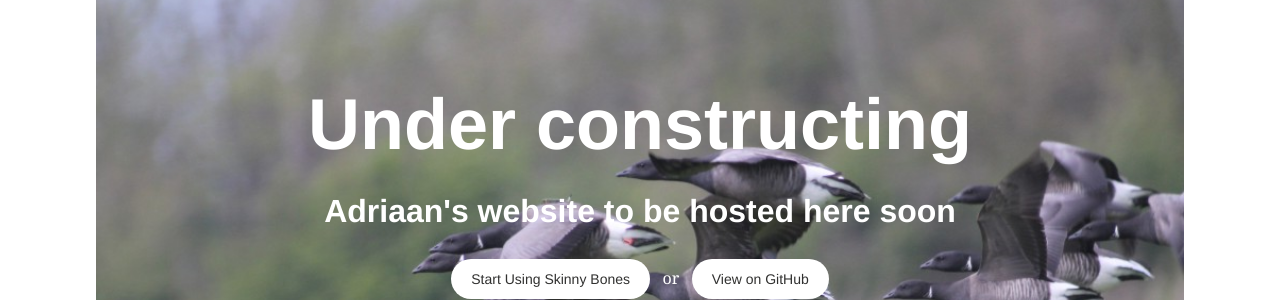
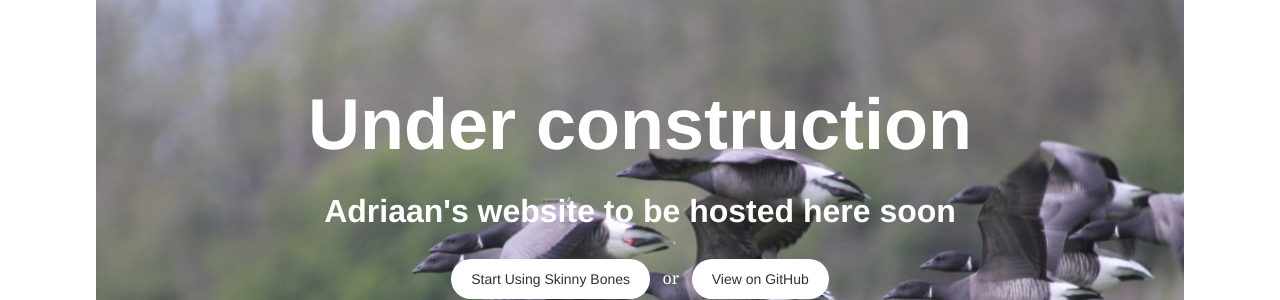
Before and after one commit to adokter/old_personal_pages, a Jekyll site: the page built from index.md, in a window 1280 px wide. Shown: the part 120-420 px from the top of the page. Built offline with Jekyll 4.4.1, drawn with Linux system fonts in a browser that asks for light colours.

Commit message:
removed typo

```diff
--- a/_layouts/landing.html
+++ b/_layouts/landing.html
@@ -15,7 +15,7 @@ layout: default
 
 <div class="page-lead" style="background-image:url({{ site.url }}/images/Brent-RONK-small.jpg)">
    <div class="wrap page-lead-content">
-        <h1>Under constructing</h1>
+        <h1>Under construction</h1>
         <h2>Adriaan's website to be hosted here soon</h2>
         <a href="//mmistakes.github.io/skinny-bones-jekyll/getting-started/" class="btn-inverse">Start Using Skinny Bones</a> &nbsp; or &nbsp; <a href="https://github.com/mmistakes/skinny-bones-jekyll" class="btn-inverse">View on GitHub</a>
    </div><!-- /.page-lead-content -->
```
